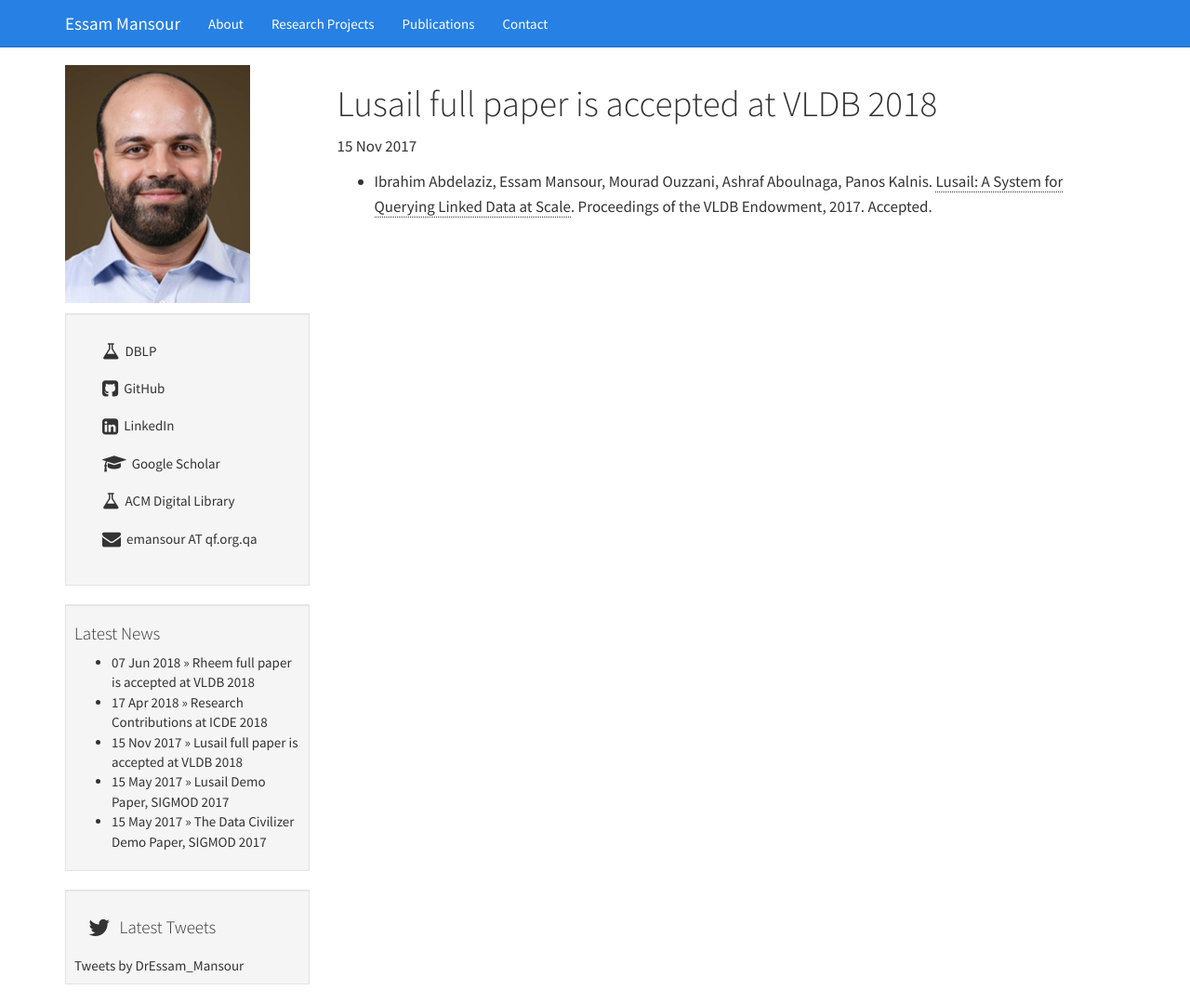
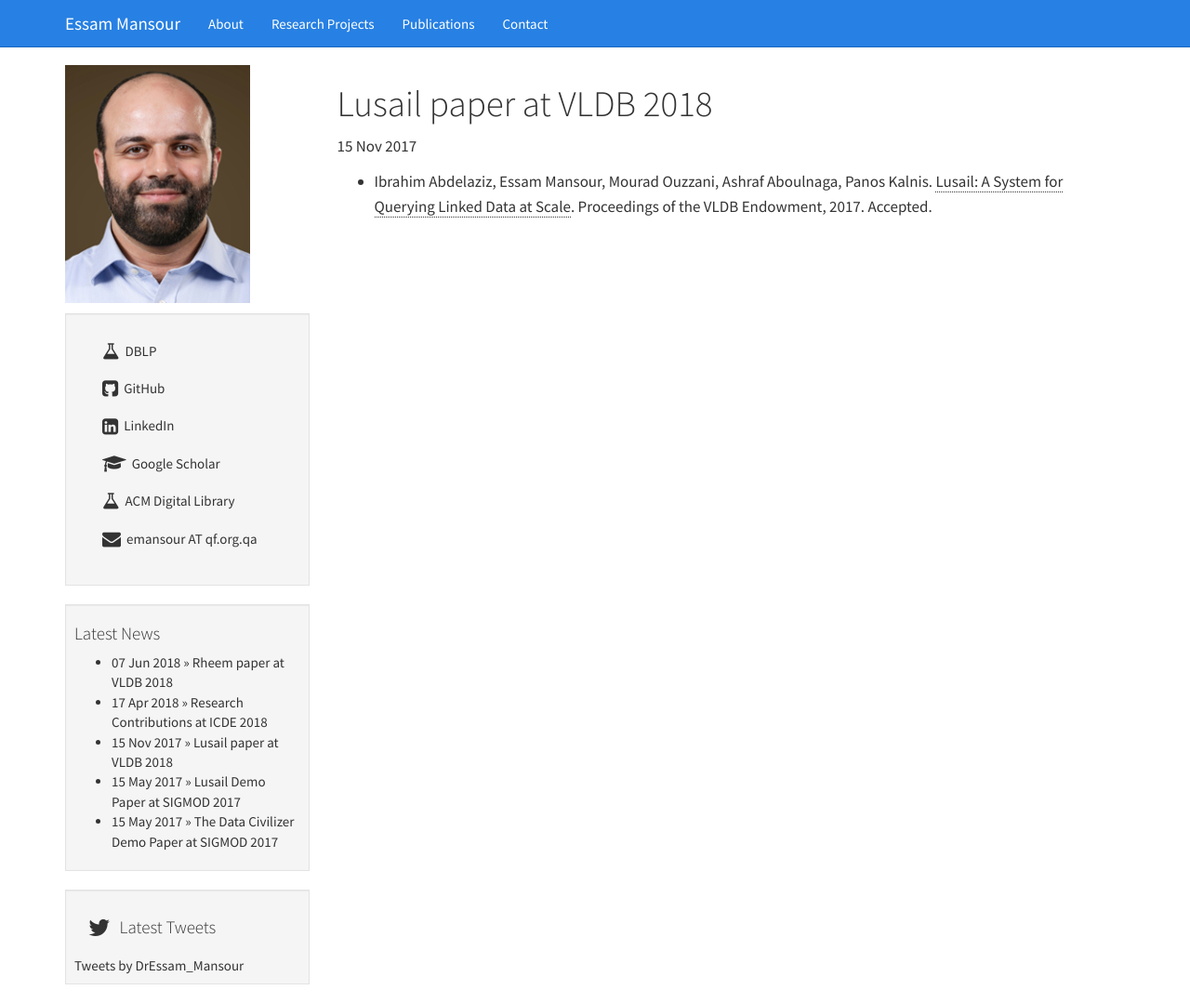
Before and after one commit to mansoure/mansoure.github.io, a Jekyll site: the page built from _posts/2017-11-15-pvldb-lusail-post.md, in a window 1280 px wide and 1079 px high. Shown: the whole window at 93% size. Built offline with Jekyll 4.4.1, drawn with Linux system fonts in a browser that asks for light colours; comment, search, counter and statistics services are not loaded.

Commit message:
icde papers

```diff
--- a/_posts/2017-05-15-sigmod-dc-post.md
+++ b/_posts/2017-05-15-sigmod-dc-post.md
@@ -1,6 +1,6 @@
 ---
 layout: post
-title: "The Data Civilizer Demo Paper, SIGMOD 2017"
+title: "The Data Civilizer Demo Paper at SIGMOD 2017"
 date: 2017-05-15
 ---
 
--- a/_posts/2017-05-15-sigmod-lusail-post.md
+++ b/_posts/2017-05-15-sigmod-lusail-post.md
@@ -1,6 +1,6 @@
 ---
 layout: post
-title: "Lusail Demo Paper, SIGMOD 2017"
+title: "Lusail Demo Paper at SIGMOD 2017"
 date: 2017-05-15
 ---
 
--- a/_posts/2017-11-15-pvldb-lusail-post.md
+++ b/_posts/2017-11-15-pvldb-lusail-post.md
@@ -1,6 +1,6 @@
 ---
 layout: post
-title: "Lusail full paper is accepted at VLDB 2018"
+title: "Lusail paper at VLDB 2018"
 date: 2017-11-15
 ---
 
--- a/_posts/2018-06-07-pvldb-rheem-post.md
+++ b/_posts/2018-06-07-pvldb-rheem-post.md
@@ -1,6 +1,6 @@
 ---
 layout: post
-title: "Rheem full paper is accepted at VLDB 2018"
+title: "Rheem paper at VLDB 2018"
 date: 2018-06-07
 ---
 
```
